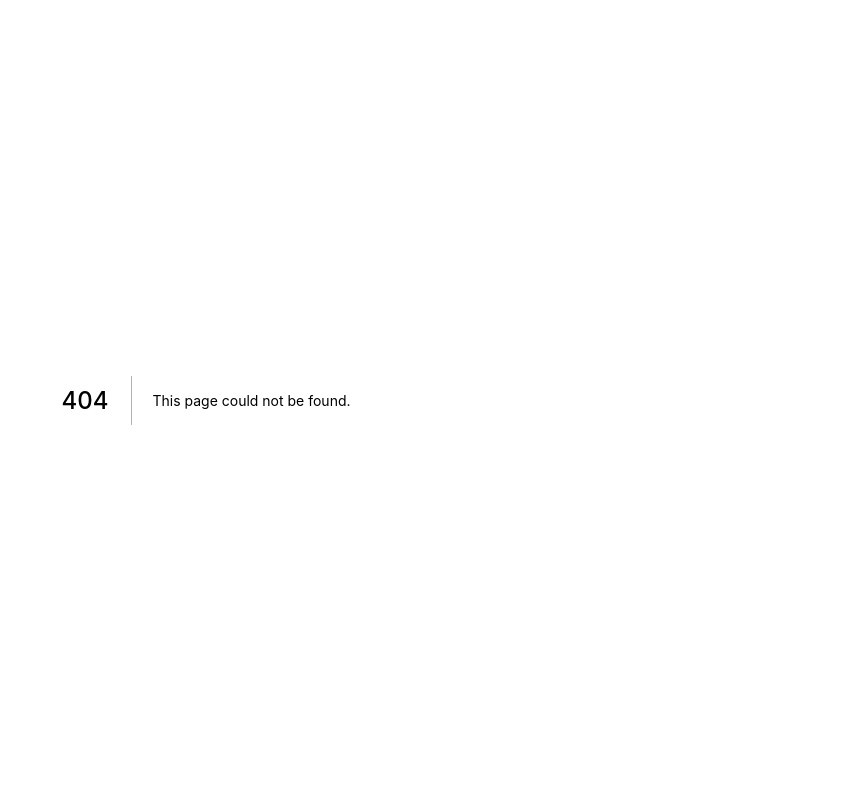
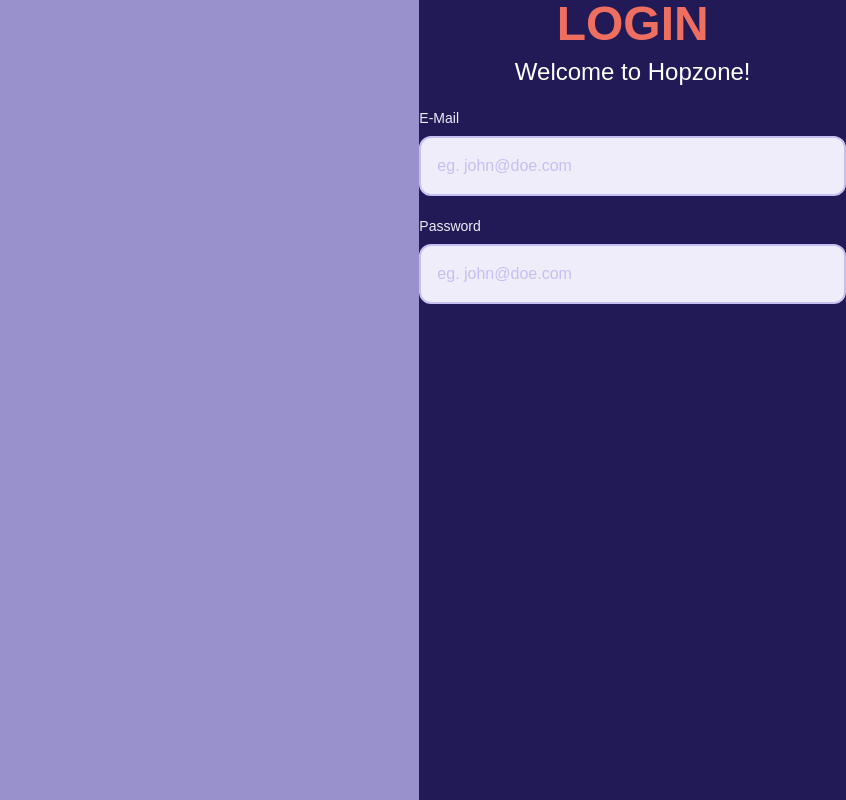
Before and after one commit to hop-zone/hopzone_frontend, a Next.js app: page /login in a window 1280 px wide. Before the commit this address had no page. Shown: the whole page, without its empty margins (434-1280 px from the left). Built offline with nearby package versions, Linux system fonts and the light colour scheme.

Commit message:
start input component

```diff
--- a/package.json
+++ b/package.json
@@ -8,6 +8,7 @@
     "lint": "next lint"
   },
   "dependencies": {
+    "classnames": "^2.3.1",
     "next": "12.0.7",
     "react": "17.0.2",
     "react-dom": "17.0.2",
--- /dev/null
+++ b/src/components/forms/TextInput.tsx
@@ -0,0 +1,29 @@
+import React, { FunctionComponent } from 'react'
+import classNames from 'classnames/bind'
+
+
+interface TextInputProps {
+    id: string
+    title: string
+    isPassword?: boolean
+}
+
+const TextInput: FunctionComponent<TextInputProps> = ({id, title, isPassword = false}) => {
+  const inputStyling = classNames(
+    'p-4 border-purple-500 border-2 rounded-md bg-purple-300 text-purple-600 focus:outline-none',
+  )
+
+  return (
+    <div className=' mb-5'>
+      <label className='block mb-2 text-purple-300 text-sm' htmlFor={id}>{title}</label>
+      <input
+        className="p-4 border-purple-500 border-2 w-full rounded-xl bg-purple-300 text-purple-700 focus:outline-none placeholder-purple-500"
+        placeholder="eg. john@doe.com"
+        type={isPassword? 'password' : 'text'}
+        id={id}
+      />
+    </div>
+  )
+}
+
+export default TextInput
--- /dev/null
+++ b/src/components/layout/LandingPageLayout.tsx
@@ -0,0 +1,12 @@
+import React, { FunctionComponent } from 'react'
+
+const LandingPageLayout: FunctionComponent = ({ children }) => {
+  return (
+    <div className="md:flex">
+      <div className=" w-full h-screen bg-purple-600 col-span-3"></div>
+      <div className='w-100'>{children}</div>
+    </div>
+  )
+}
+
+export default LandingPageLayout
--- /dev/null
+++ b/src/pages/login.tsx
@@ -0,0 +1,19 @@
+import React from 'react'
+import TextInput from 'src/components/forms/TextInput'
+import PageLayout from 'src/components/layout'
+import LandingPageLayout from 'src/components/layout/LandingPageLayout'
+
+const Login = () => {
+    return (
+        <LandingPageLayout>
+            <div>
+                <h1 className='text-theme-orange text-5xl font-semibold text-center mb-2'>LOGIN</h1>
+                <h2 className='text-center text-2xl mb-5'>Welcome to Hopzone!</h2>
+                <TextInput id='email' title='E-Mail'/>
+                <TextInput id='password' title='Password' isPassword={true}/>
+            </div>
+        </LandingPageLayout>
+    )
+}
+
+export default Login
--- a/tailwind.config.js
+++ b/tailwind.config.js
@@ -31,6 +31,9 @@
           900: '#221a56',
         },
       },
+      spacing: {
+        100: '40rem'
+      }
     },
   },
 
```
Also changed, not shown: 1 other file (tests, documents, lock files or other folders).
